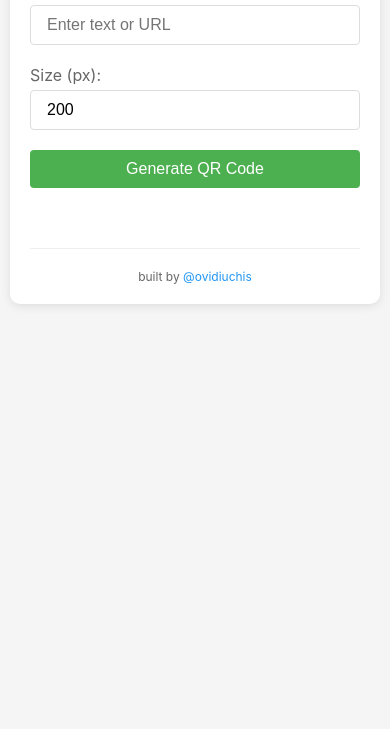
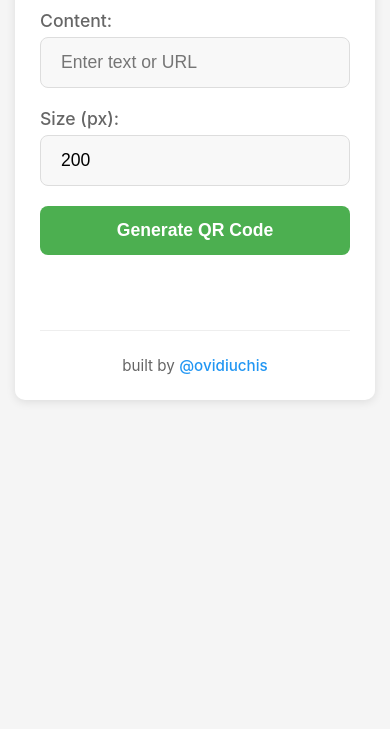
Before and after one commit to ovidiuchis/qrgenerator, a plain HTML site: page index.html in a window 390 px wide. Shown: the part 115-844 px from the top of the page. Drawn offline with Linux system fonts and the light colour scheme.

Commit message:
Mobile optimized

```diff
--- a/index.html
+++ b/index.html
@@ -2,6 +2,10 @@
 <html>
   <head>
     <title>QR code generator</title>
+    <meta
+      name="viewport"
+      content="width=device-width, initial-scale=1.0, maximum-scale=1.0, user-scalable=no"
+    />
     <script src="https://cdnjs.cloudflare.com/ajax/libs/qrcodejs/1.0.0/qrcode.min.js"></script>
     <link rel="icon" type="image/png" href="assets/favicon.ico" />
     <link rel="stylesheet" href="styles.css" />
--- a/styles.css
+++ b/styles.css
@@ -7,6 +7,7 @@ body {
   background-color: #f5f5f5;
   min-height: 100vh;
   box-sizing: border-box;
+  -webkit-text-size-adjust: 100%;
 }
 
 .container {
@@ -22,30 +23,33 @@ h1 {
   color: #333;
   text-align: center;
   margin-bottom: 30px;
-  font-size: 2rem;
+  font-size: 2.5rem;
+  line-height: 1.2;
 }
 
 .form-group {
-  margin-bottom: 20px;
+  margin-bottom: 25px;
 }
 
 label {
   display: block;
-  margin-bottom: 5px;
+  margin-bottom: 8px;
   color: #666;
-  font-size: 1rem;
+  font-size: 1.2rem;
+  font-weight: 500;
 }
 
 input[type="text"],
 input[type="number"] {
   width: 100%;
-  padding: 12px;
+  padding: 15px;
   border: 1px solid #ddd;
-  border-radius: 4px;
-  font-size: 16px;
+  border-radius: 8px;
+  font-size: 1.1rem;
   box-sizing: border-box;
   -webkit-appearance: none;
   appearance: none;
+  background-color: #f8f8f8;
 }
 
 input[type="number"] {
@@ -60,14 +64,15 @@ input[type="number"]::-webkit-inner-spin-button {
 
 button {
   color: white;
-  padding: 12px 20px;
+  padding: 16px 24px;
   border: none;
-  border-radius: 4px;
+  border-radius: 8px;
   cursor: pointer;
-  font-size: 16px;
+  font-size: 1.2rem;
   width: 100%;
-  margin-bottom: 20px;
+  margin-bottom: 25px;
   -webkit-tap-highlight-color: transparent;
+  font-weight: 600;
 }
 
 button:hover {
@@ -79,7 +84,7 @@ button:active {
 }
 
 #qrcode {
-  margin-top: 30px;
+  margin-top: 35px;
   text-align: center;
   display: flex;
   justify-content: center;
@@ -89,17 +94,19 @@ button:active {
 #qrcode img {
   max-width: 100%;
   height: auto;
+  border-radius: 8px;
 }
 
 .error {
   color: #f44336;
   text-align: center;
   margin-top: 20px;
+  font-size: 1.1rem;
 }
 
 .download-container {
   text-align: center;
-  margin-top: 20px;
+  margin-top: 25px;
   width: 100%;
   box-sizing: border-box;
 }
@@ -107,17 +114,18 @@ button:active {
 .download-button {
   background-color: #2196f3;
   color: white;
-  padding: 12px 20px;
+  padding: 16px 24px;
   border: none;
-  border-radius: 4px;
+  border-radius: 8px;
   cursor: pointer;
-  font-size: 16px;
+  font-size: 1.2rem;
   display: block;
   text-decoration: none;
   width: 100%;
-  margin-bottom: 20px;
+  margin-bottom: 25px;
   box-sizing: border-box;
   -webkit-tap-highlight-color: transparent;
+  font-weight: 600;
 }
 
 .download-button:hover {
@@ -130,16 +138,17 @@ button:active {
 
 .footer {
   text-align: center;
-  margin-top: 30px;
-  padding-top: 20px;
+  margin-top: 35px;
+  padding-top: 25px;
   border-top: 1px solid #eee;
   color: #666;
-  font-size: 14px;
+  font-size: 1rem;
 }
 
 .footer a {
   color: #2196f3;
   text-decoration: none;
+  font-weight: 500;
 }
 
 .footer a:hover {
@@ -149,33 +158,43 @@ button:active {
 /* Mobile Responsive Styles */
 @media screen and (max-width: 600px) {
   body {
-    padding: 10px;
+    padding: 15px;
   }
 
   .container {
-    padding: 20px;
+    padding: 25px;
   }
 
   h1 {
-    font-size: 1.5rem;
+    font-size: 2rem;
+    margin-bottom: 25px;
+  }
+
+  .form-group {
     margin-bottom: 20px;
+  }
+
+  label {
+    font-size: 1.1rem;
+    margin-bottom: 6px;
   }
 
   input[type="text"],
   input[type="number"],
   button,
   .download-button {
-    padding: 10px 16px;
-    font-size: 16px;
+    padding: 14px 20px;
+    font-size: 1.1rem;
+    border-radius: 8px;
   }
 
   #qrcode {
-    margin-top: 20px;
+    margin-top: 25px;
   }
 
   .footer {
-    margin-top: 20px;
-    font-size: 12px;
+    margin-top: 25px;
+    font-size: 0.95rem;
   }
 }
 
@@ -187,3 +206,5 @@ button,
   -moz-user-select: none;
   -ms-user-select: none;
 }
+
+/* Add viewport meta tag to HTML */
```
